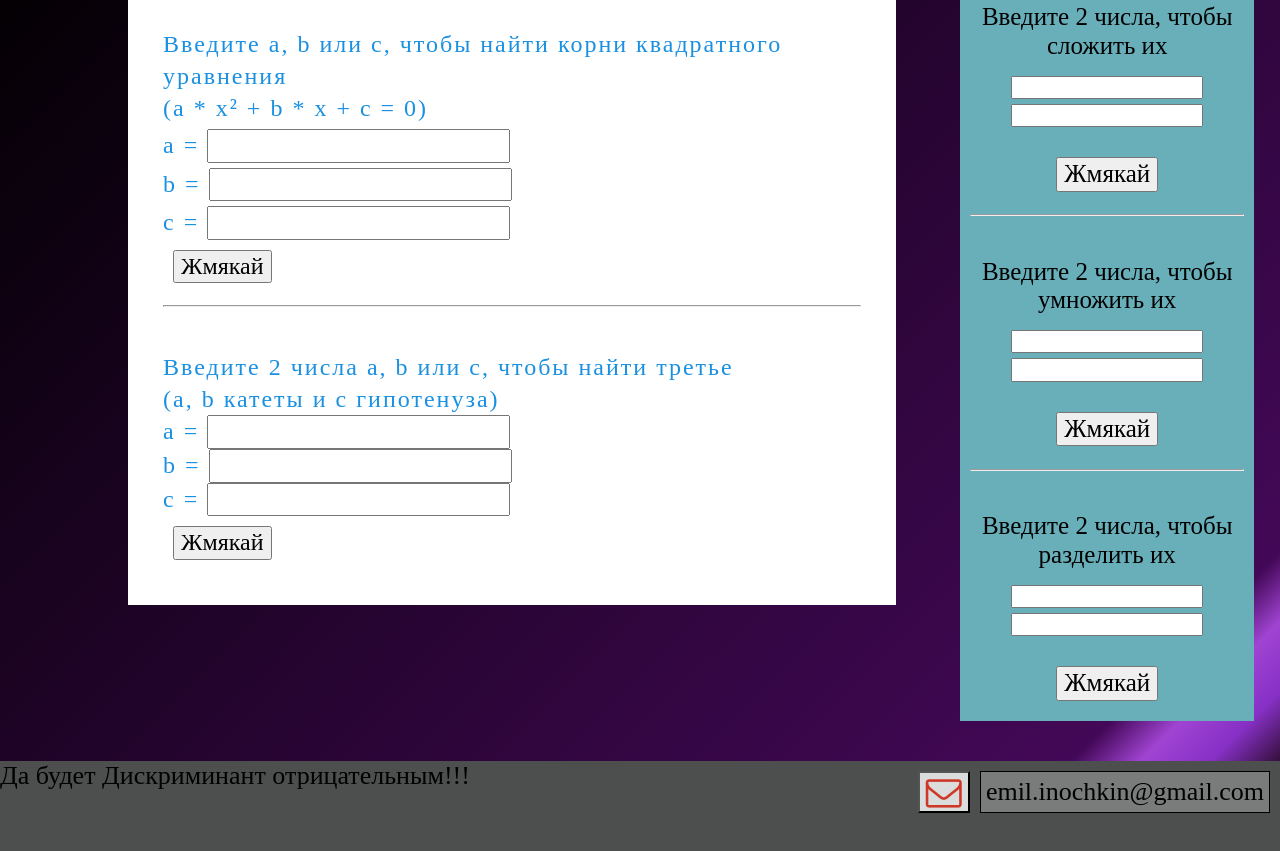
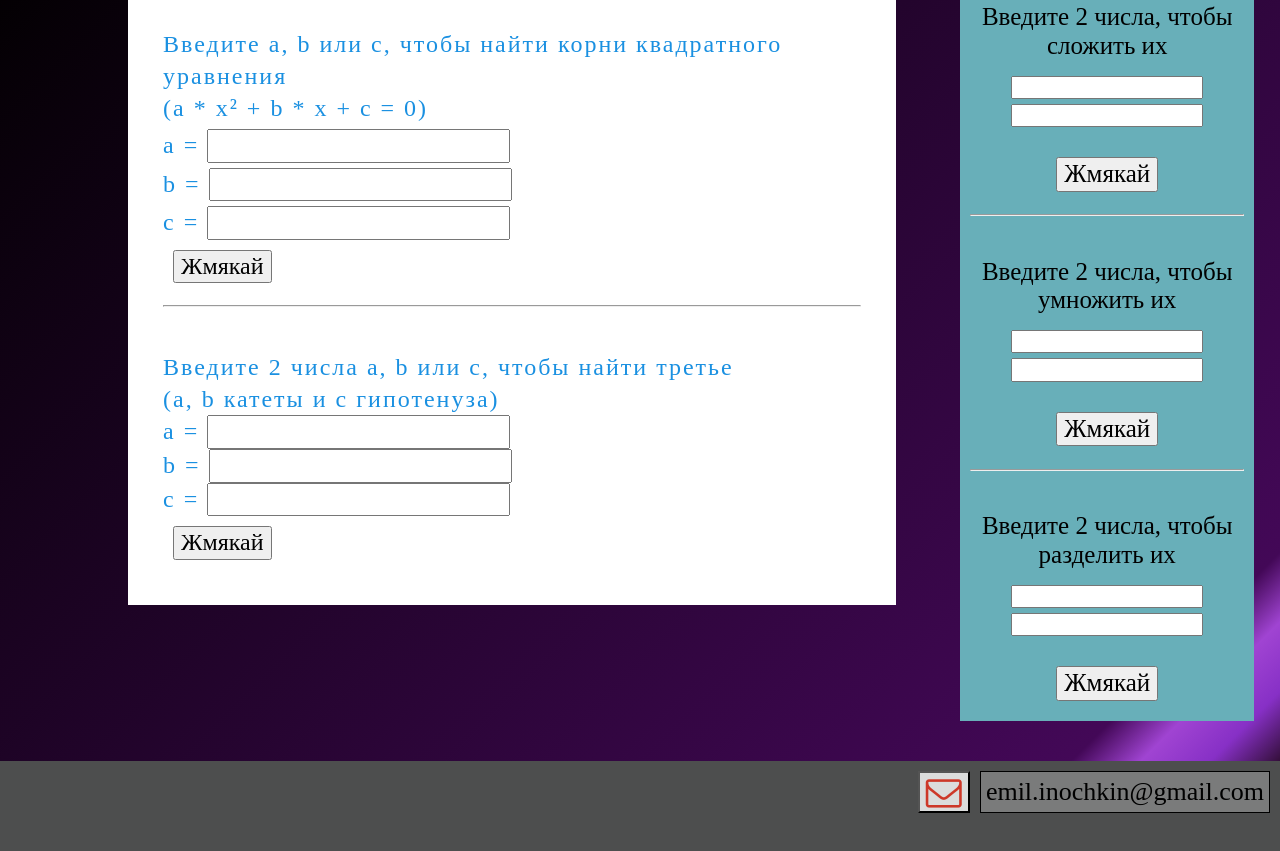
Before and after one commit to Inochkin-creator/Inochkin-creator.github.io, a plain HTML site: page Site/ru/index.html in a window 1280 px wide. Shown: the part 367-1218 px from the top of the page. Drawn offline with nearby package versions, Linux system fonts and the light colour scheme.

Commit message:
Update index.html

```diff
--- a/Site/ru/index.html
+++ b/Site/ru/index.html
@@ -104,7 +104,6 @@
     <a href = "mailto:emilprogrammist@mail.ru"><button class = "mail_icon">
 	  <i class = "fa fa-envelope-o" style = "font-size: 36px"></i>
 	</button></a>
-    <div> Да будет Дискриминант отрицательным!!! </div>
   </div>
 
 </body>
```
